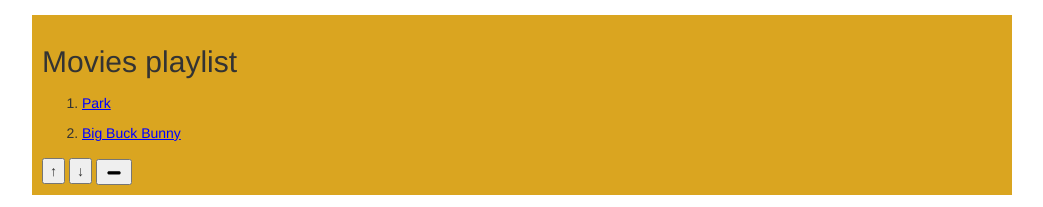
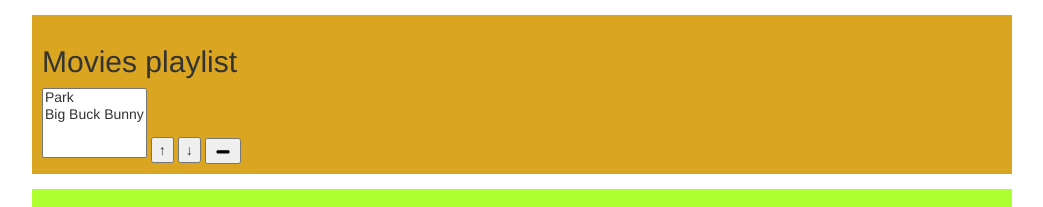
Before and after one commit to kamblaz/Multimedia_Zadanie1c, a plain HTML site: page index.html in a window 1280 px wide. Shown: the top 207 px of the page, without its empty margins (68-1111 px from the left). Drawn offline with nearby package versions, Linux system fonts and the light colour scheme.

Commit message:
trying to fix adding new video

```diff
--- a/index.html
+++ b/index.html
@@ -15,15 +15,14 @@
     <div>
         <div class="movies_list">
             <h2>Movies playlist</h2>
-            <ol id="list_of_movies" class="movies_wrapper">
-                <li class="movie">
+            <select multiple="multiple">
+                <option>
                     <span class="movie_link" data-video="video/3.mp4">Park</span class="movie_link">
-                </li>
-                <li class="movie">
+                </option>
+                <option>
                     <span class="movie_link" data-video="https://www.learningcontainer.com/wp-content/uploads/2020/05/sample-mp4-file.mp4">Big Buck Bunny</span class="movie_link">
-
-                </li>
-            </ol>
+                </option>
+            </select>
             <button class="move_up_button">↑</button>
             <button class="move_down_button">↓</button>
             <button class="remove_button"><img src="images/minus.png"/></button>
@@ -51,7 +50,8 @@
     <script src='player.js'></script>
     <script type='text/javascript'>
         video_count = 1;
-    document.getElementById('video').addEventListener('ended',myHandler,false);
+        document.getElementById('video').addEventListener('ended', myHandler, false);
+
         function myHandler(e) {
             var lis = document.getElementById("list_of_movies").getElementsByTagName("span");
             if (video_count == lis.length - 1) {
@@ -69,4 +69,5 @@
         }
     </script>
 </body>
+
 </html>
--- a/player.js
+++ b/player.js
@@ -7,12 +7,14 @@
     let movies = Array.from(document.querySelectorAll('.movie'));
 
     const createNewMovieElement = () => {
-        const movieItem = document.createElement('li');
+        const movieItem = document.createElement('option');
         movieItem.className = 'movie';
+        console.log(movieItem.className);
         const title = document.createElement('span');
         title.setAttribute('data-video', newMovieUrl.value);
         title.textContent = newMovieTitle.value;
         title.className = 'movie_link';
+        console.log(title.className);
         movieItem.appendChild(title);
         movies.push(movieItem);
         //initializeLitenersForMovieItem(movieItem);
```
Lines whose indentation alone changed are shown as unchanged.
